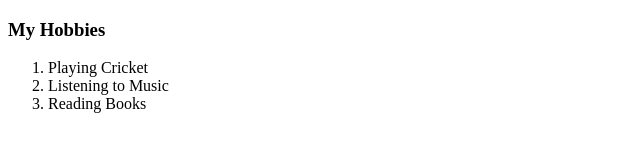
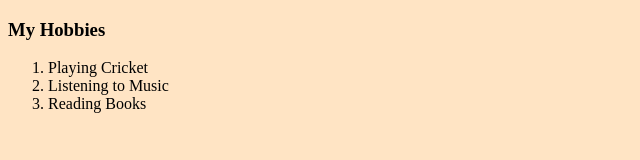
Before and after one commit to Karthik44175/CV, a plain HTML site: page hobbies.html in a window 1280 px wide. Shown: the whole page, without its empty margins (0-640 px from the left). Drawn offline with Linux system fonts and the light colour scheme.

Commit message:
Update hobbies.html

```diff
--- a/hobbies.html
+++ b/hobbies.html
@@ -3,6 +3,9 @@
 <head>
     <meta charset="UTF-8">
 <title>My Hobbies</title>
+    <style>
+    body{background-color: bisque;}
+</style>
 </head>
 <body>
     <h3>My Hobbies</h3>
```
